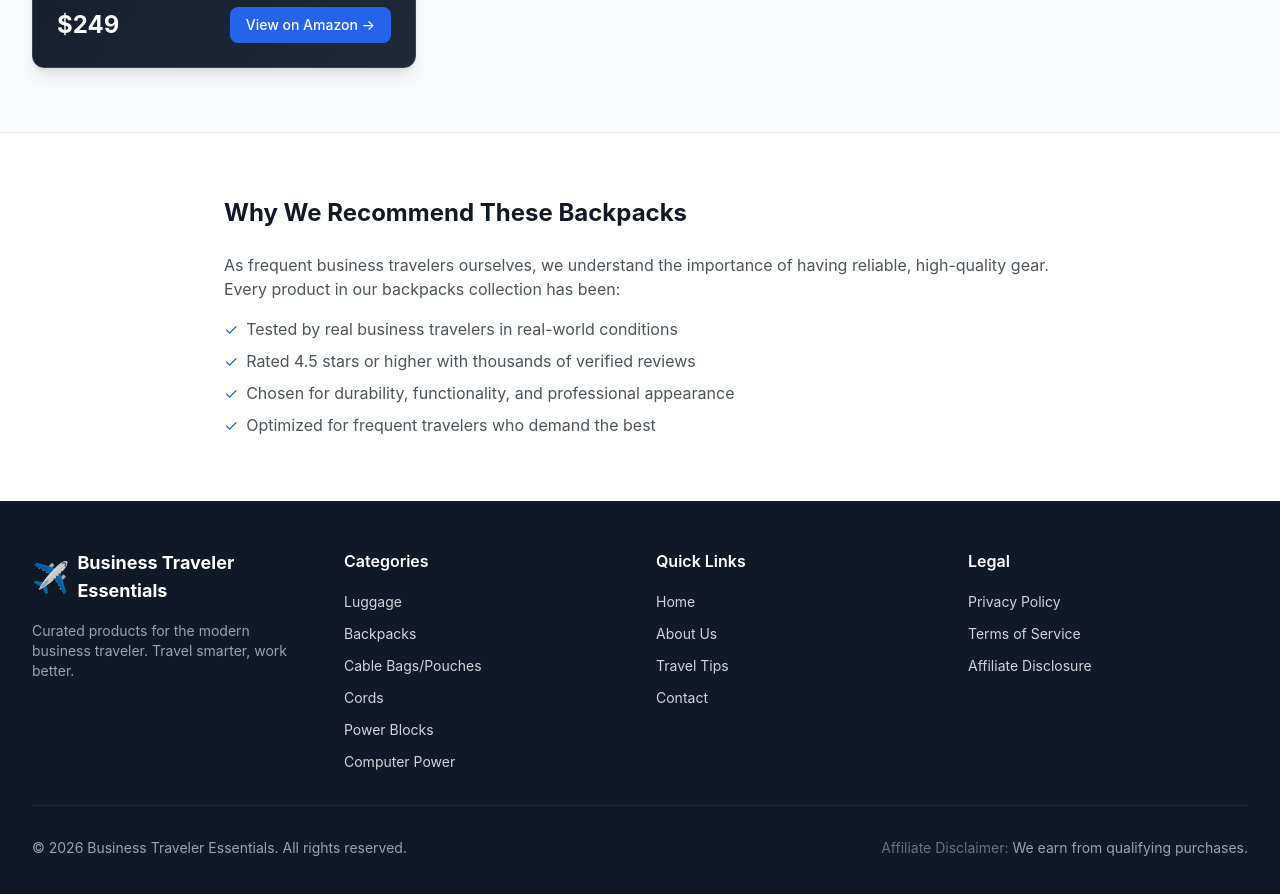
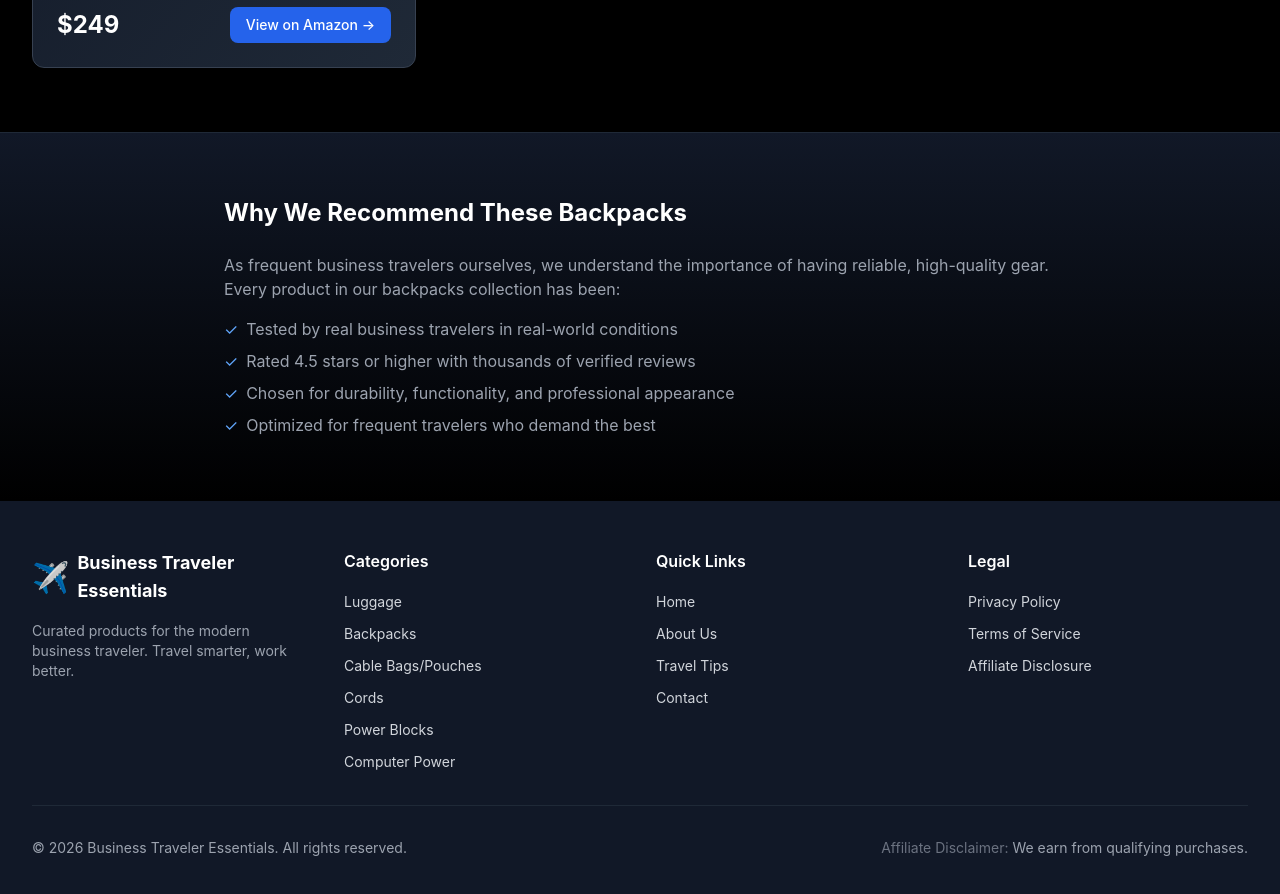
Before and after one commit to camelranchentertainment/business-traveler-essentials, a Next.js app: page /category/backpacks in a window 1280 px wide. Shown: the part 2380-3274 px from the top of the page. Built offline with nearby package versions, Linux system fonts and the light colour scheme.

Commit message:
Update [slug].jsx

```diff
--- a/pages/category/[slug].jsx
+++ b/pages/category/[slug].jsx
@@ -53,7 +53,7 @@ export default function CategoryPage({ category, products }) {
         <meta name="description" content={category.description} />
       </Head>
 
-      <div className="min-h-screen flex flex-col bg-gray-50">
+      <div className="min-h-screen flex flex-col bg-black">
         <Navigation />
 
         <main className="flex-grow">
@@ -83,11 +83,11 @@ export default function CategoryPage({ category, products }) {
             </div>
           </section>
 
-          <section className="py-16">
+          <section className="py-16 bg-black">
             <div className="max-w-7xl mx-auto px-4 sm:px-6 lg:px-8">
               {products.length === 0 ? (
                 <div className="text-center py-12">
-                  <p className="text-gray-600">No products found in this category.</p>
+                  <p className="text-gray-400">No products found in this category.</p>
                 </div>
               ) : (
                 <div className="grid grid-cols-1 md:grid-cols-2 lg:grid-cols-3 gap-8">
@@ -99,29 +99,29 @@ export default function CategoryPage({ category, products }) {
             </div>
           </section>
 
-          <section className="py-16 bg-white border-t border-gray-200">
+          <section className="py-16 bg-gradient-to-b from-gray-900 to-black border-t border-gray-800">
             <div className="max-w-4xl mx-auto px-4 sm:px-6 lg:px-8">
-              <h2 className="text-2xl font-bold mb-6 text-gray-900">Why We Recommend These {category.name}</h2>
-              <div className="prose prose-blue max-w-none text-gray-600">
+              <h2 className="text-2xl font-bold mb-6 text-white">Why We Recommend These {category.name}</h2>
+              <div className="prose prose-blue max-w-none text-gray-400">
                 <p>
                   As frequent business travelers ourselves, we understand the importance of having reliable,
                   high-quality gear. Every product in our {category.name.toLowerCase()} collection has been:
                 </p>
                 <ul className="space-y-2 mt-4">
                   <li className="flex items-start">
-                    <span className="text-blue-600 mr-2">✓</span>
+                    <span className="text-blue-400 mr-2">✓</span>
                     <span>Tested by real business travelers in real-world conditions</span>
                   </li>
                   <li className="flex items-start">
-                    <span className="text-blue-600 mr-2">✓</span>
+                    <span className="text-blue-400 mr-2">✓</span>
                     <span>Rated 4.5 stars or higher with thousands of verified reviews</span>
                   </li>
                   <li className="flex items-start">
-                    <span className="text-blue-600 mr-2">✓</span>
+                    <span className="text-blue-400 mr-2">✓</span>
                     <span>Chosen for durability, functionality, and professional appearance</span>
                   </li>
                   <li className="flex items-start">
-                    <span className="text-blue-600 mr-2">✓</span>
+                    <span className="text-blue-400 mr-2">✓</span>
                     <span>Optimized for frequent travelers who demand the best</span>
                   </li>
                 </ul>
```
